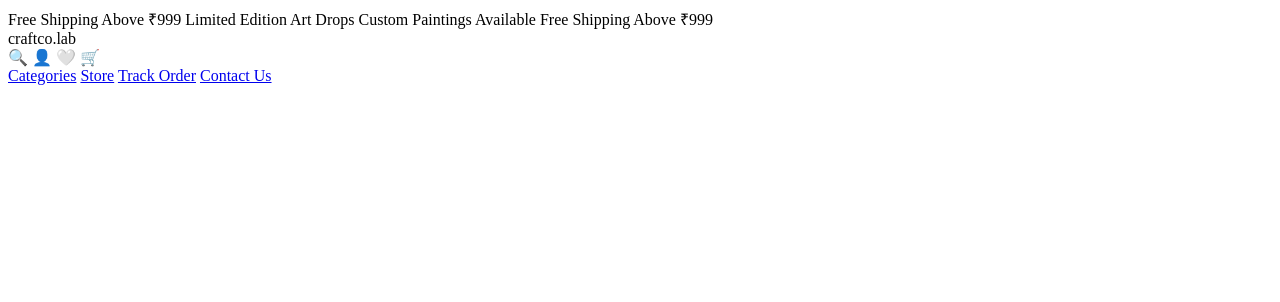
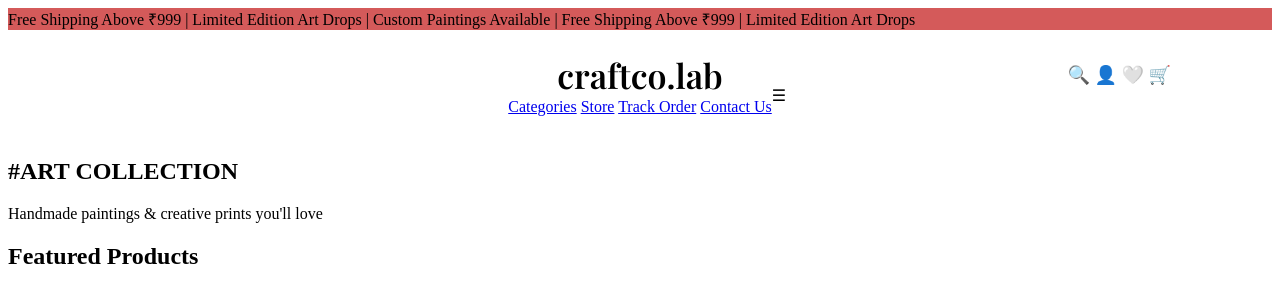
Before and after one commit to Gtm0215/gautam-art-gallery, a website: page gautam-art-gallery/public/index.html in a window 1280 px wide. Drawn offline with nearby package versions, Linux system fonts and the light colour scheme; no server answers.

Commit message:
Update index.html

```diff
--- a/gautam-art-gallery/public/index.html
+++ b/gautam-art-gallery/public/index.html
@@ -1,40 +1,74 @@
-<header class="header">
+<!DOCTYPE html>
+<html>
+<head>
+<meta charset="UTF-8">
+<title>craftco.lab</title>
+<meta name="viewport" content="width=device-width, initial-scale=1.0">
 
-  <!-- Top Marquee -->
+<link href="https://fonts.googleapis.com/css2?family=Poppins:wght@300;400;500&family=Playfair+Display:wght@400;600&display=swap" rel="stylesheet">
+
+<link rel="stylesheet" href="style.css">
+</head>
+
+<body>
+
+<!-- ================= MOVING TOP BAR ================= -->
 <div class="top-bar">
-    <div class="marquee">
+  <div class="top-track">
     <span>Free Shipping Above ₹999</span>
+    <span>|</span>
     <span>Limited Edition Art Drops</span>
+    <span>|</span>
     <span>Custom Paintings Available</span>
+    <span>|</span>
     <span>Free Shipping Above ₹999</span>
+    <span>|</span>
+    <span>Limited Edition Art Drops</span>
   </div>
 </div>
 
-  <!-- Main Navbar -->
-  <div class="navbar">
+<!-- ================= NAVBAR ================= -->
+<header class="navbar">
 
-    <!-- Empty left spacer -->
   <div class="nav-left"></div>
 
-    <!-- Logo Center -->
+  <div class="nav-center">
     <div class="logo">craftco.lab</div>
 
-    <!-- Icons Right -->
-    <div class="icons">
-      <span>🔍</span>
-      <span>👤</span>
-      <span>🤍</span>
-      <span>🛒</span>
-    </div>
-
-  </div>
-
-  <!-- Menu Row -->
-  <div class="menu">
+    <nav class="nav-links" id="navLinks">
       <a href="#">Categories</a>
       <a href="#">Store</a>
       <a href="#">Track Order</a>
       <a href="#">Contact Us</a>
+    </nav>
+  </div>
+
+  <div class="nav-right">
+    <div class="icons">
+      🔍 👤 🤍 🛒
+    </div>
+    <div class="hamburger" onclick="toggleMenu()">☰</div>
   </div>
 
 </header>
+
+<!-- ================= HERO ================= -->
+<section class="hero">
+  <div class="hero-overlay"></div>
+  <div class="hero-content">
+    <h1>#ART COLLECTION</h1>
+    <p>Handmade paintings & creative prints you'll love</p>
+  </div>
+</section>
+
+<!-- ================= FEATURED PRODUCTS ================= -->
+<section class="featured">
+  <h2>Featured Products</h2>
+
+  <div class="product-grid" id="productGrid">
+  </div>
+</section>
+
+<script src="script.js"></script>
+</body>
+</html>
```
Lines whose indentation alone changed are shown as unchanged.
